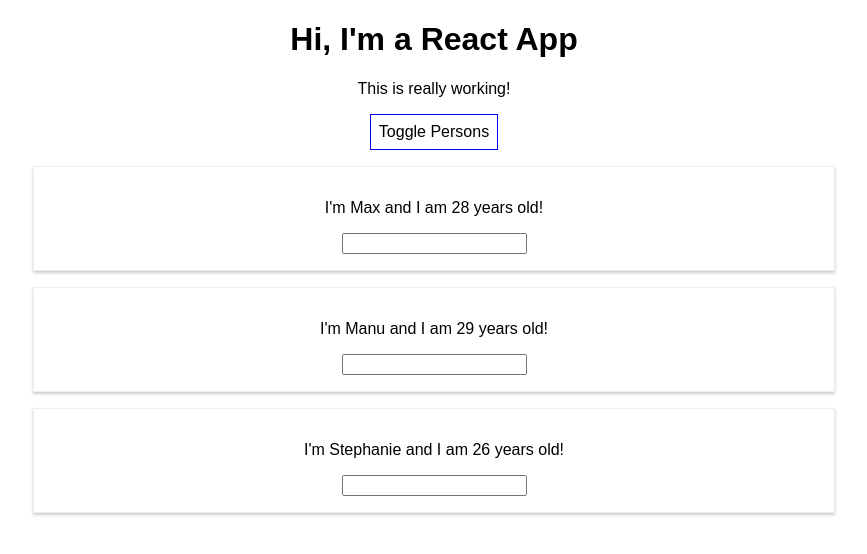
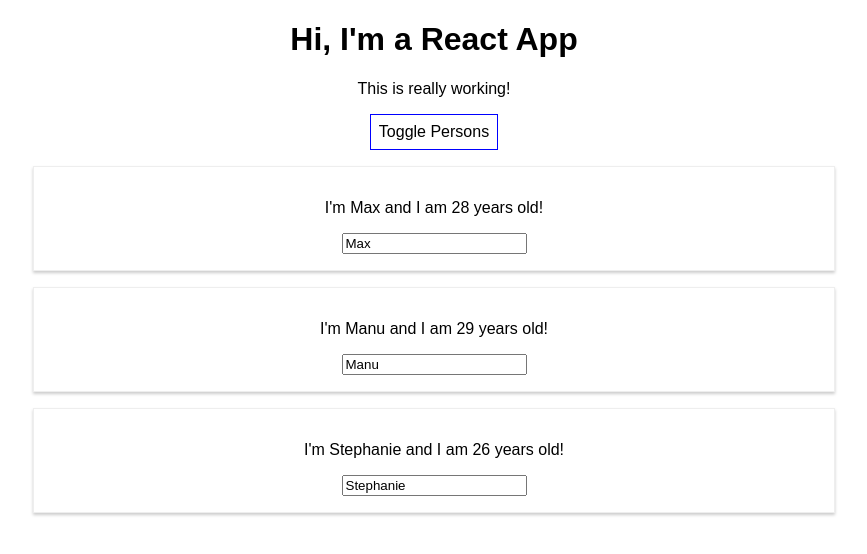
Before and after one commit to RaphaelOhlsen/react-complete-guide, a React (Create React App) app: page / in a window 1280 px wide. Shown: the top 554 px of the page, without its empty margins (206-1073 px from the left). Built offline with nearby package versions, Linux system fonts and the light colour scheme.

Commit message:
60 - Wrap up

```diff
--- a/src/App.js
+++ b/src/App.js
@@ -13,24 +13,28 @@
     showPersons: false
   }
 
-  nameChangedHandler = ( event ) => {
-    this.setState( {
-      persons: [
-        { name: 'Max', age: 28 },
-        { name: event.target.value, age: 29 },
-        { name: 'Stephanie', age: 26 }
-      ]
-    } )
+  nameChangedHandler = ( event, id ) => {
+    const personIndex = this.state.persons.findIndex(p => {
+      return p.id === id;
+    });
+
+    const person = {...this.state.persons[personIndex]};
+
+    person.name = event.target.value;
+
+    const persons = [...this.state.persons];
+
+    persons[personIndex] = person;
+
+    this.setState({ persons: persons });
   }
 
   togglePersonsHandler = () => {
-    console.log(this.state.showPersons);
     const doesShow = this.state.showPersons;
     this.setState( { showPersons: !doesShow } );
-    console.log(this.state.showPersons);
   }
 
-  deletePersonHandler = (personIndex) => {
+  deletePersonHandler = ( personIndex ) => {
     const persons = [...this.state.persons];
     persons.splice(personIndex,1);
     this.setState({persons: persons});
@@ -52,10 +56,11 @@
         <div>
           {this.state.persons.map((person, index) => {
             return <Person
-                      click={() => this.deletePersonHandler(index)}
-                      name={person.name}
-                      age={person.age}
-                      key={person.id} />
+              click={() => this.deletePersonHandler(index)}
+              name={person.name}
+              age={person.age}
+              key={person.id}
+              changed={(event) => this.nameChangedHandler(event, person.id)} />
           })}
 
         </div>
--- a/src/Person/index.js
+++ b/src/Person/index.js
@@ -2,13 +2,19 @@
 import './styles.css';
 
 const person = ( props ) => {
-    return (
-        <div className="person">
-            <p onClick={props.click}>I'm {props.name} and I am {props.age} years old!</p>
-            <p>{props.children}</p>
-            <input type="text" onChange={props.change} />
-        </div>
-    )
+  return (
+    <div className="person">
+      <p onClick={props.click}>
+        I'm {props.name} and I am {props.age} years old!
+      </p>
+      <p>{props.children}</p>
+      <input
+        type="text"
+        onChange={props.changed}
+        value={props.name}
+      />
+    </div>
+  )
 };
 
 export default person;
```
